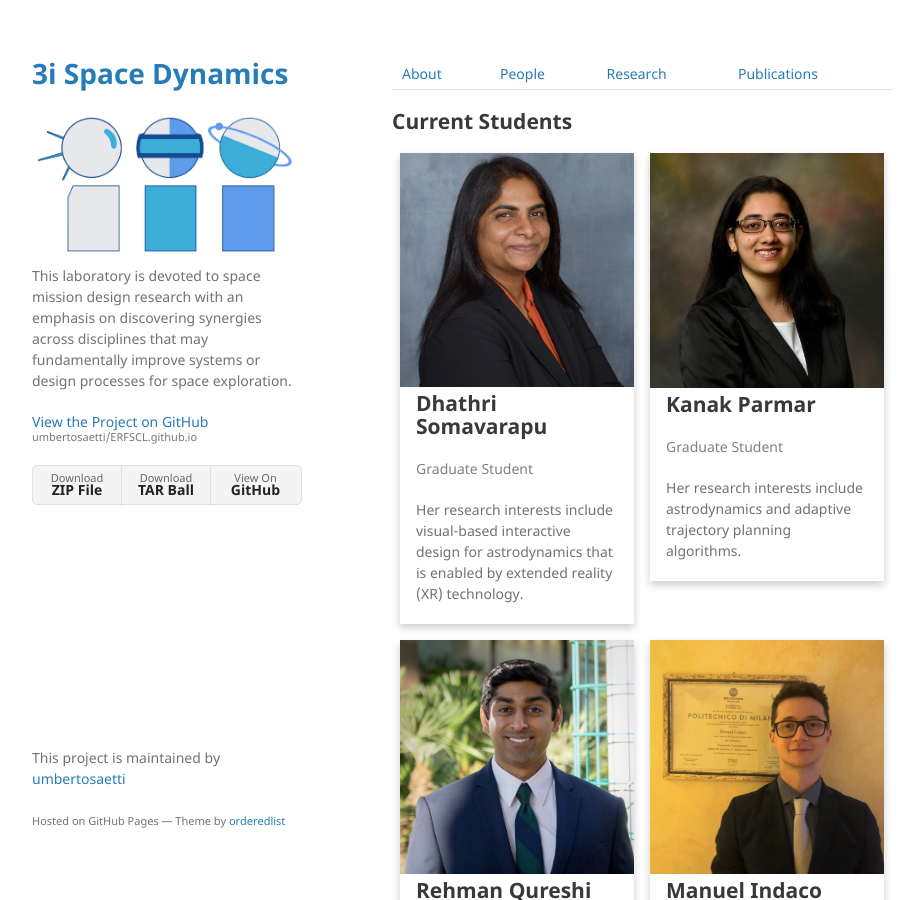
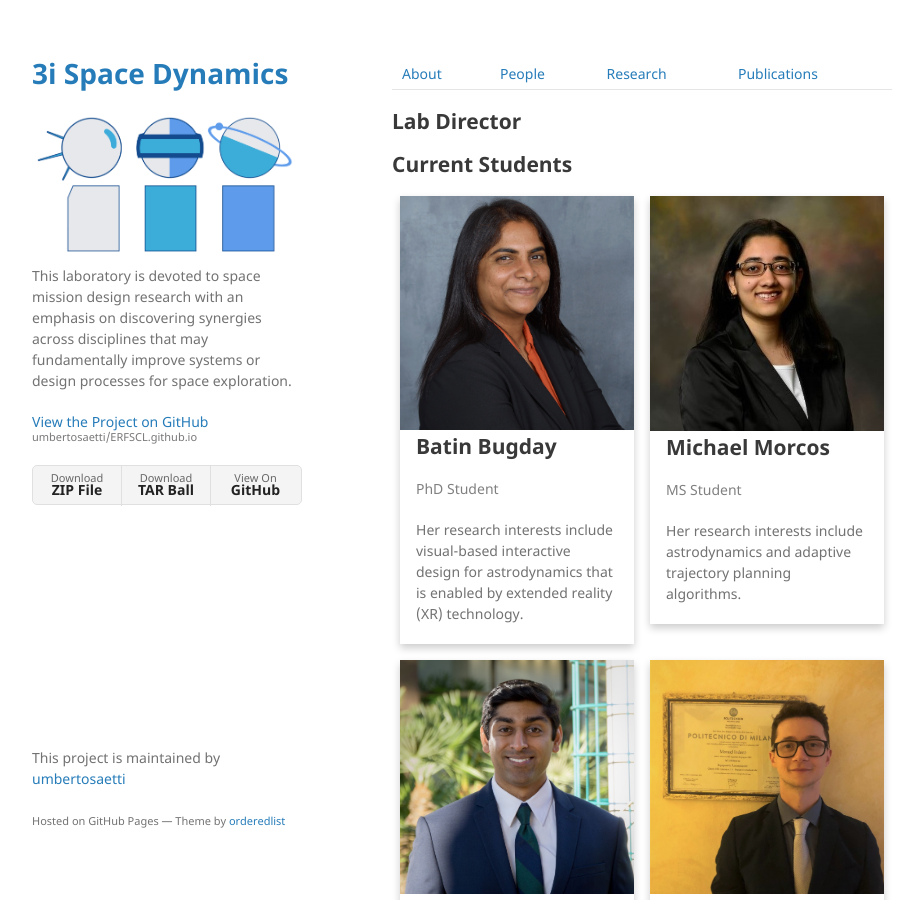
Before and after one commit to umbertosaetti/ERFSCL.github.io, a Jekyll site: the page built from people-page.md, in a window 1280 px wide and 900 px high. Shown: the whole window, without its empty margins (178-1096 px from the left). Built offline with Jekyll 4.4.1, drawn with Linux system fonts in a browser that asks for light colours; our own code applies the rules of GitHub Pages for plain Markdown files.

Commit message:
Update people-page.md

```diff
--- a/people-page.md
+++ b/people-page.md
@@ -1,4 +1,8 @@
 | [About](./index.html)      | [People](./people-page.html)         | [Research](./research-page.html) |[Publications](./publications_page.html)|
+
+## Lab Director
+
+
 
 ## Current Students
 
@@ -70,8 +74,8 @@ html {
     <div class="card">
       <img src="./assets/img/dhathri.jpg" style="width:100%">
       <div class="container">
-        <h2>Dhathri Somavarapu</h2>
-        <p class="title">Graduate Student</p>
+        <h2>Batin Bugday</h2>
+        <p class="title">PhD Student</p>
         <p>Her research interests include visual-based interactive design for astrodynamics that is enabled by extended reality (XR) technology.</p>
       </div>
     </div>
@@ -81,8 +85,8 @@ html {
     <div class="card">
       <img src="./assets/img/kanak.JPG" style="width:100%">
       <div class="container">
-        <h2>Kanak Parmar</h2>
-        <p class="title">Graduate Student</p>
+        <h2>Michael Morcos</h2>
+        <p class="title">MS Student</p>
         <p>Her research interests include astrodynamics and adaptive trajectory planning algorithms.</p>
       </div>
     </div>
```
